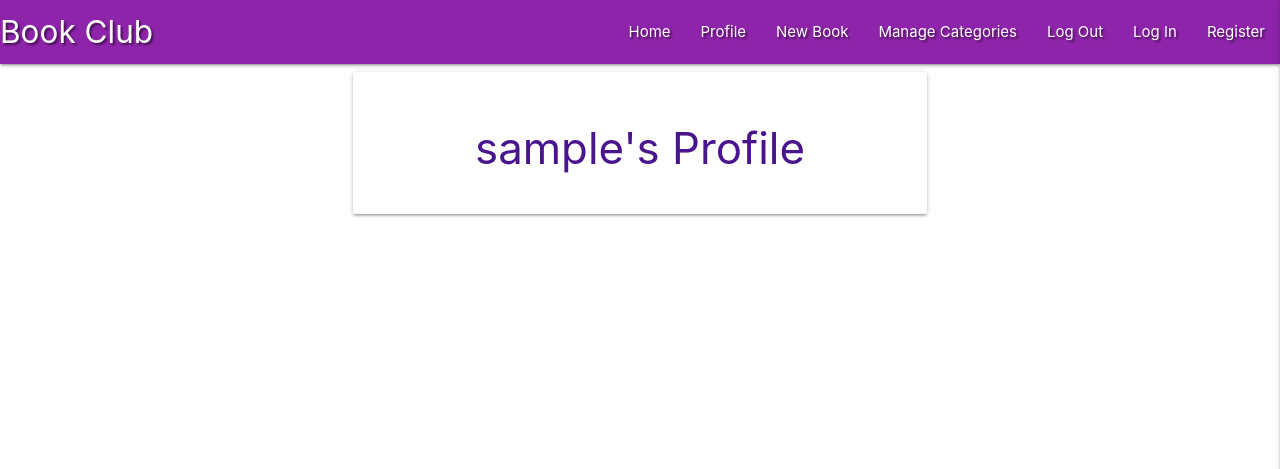
After one commit to AlienatedSoftware/Third_Milestone_Book_Club, a Flask app: page /profile/1 in a window 1280 px wide. The commit adds this page. Shown: the top 469 px of the page. Run offline with Flask 2, Linux system fonts and the light colour scheme; the visitor is signed in with stand-in values (Sample User, id 1); a database or web service that is not in the repository returns one stand-in record (values such as "Sample title"); some libraries are stand-ins or nearby versions.

Commit message:
Added user profile page session

```diff
--- a/app.py
+++ b/app.py
@@ -45,6 +45,8 @@ def register():
         # Puts the new user into 'session' cookie
         session["user"] = request.form.get("username").lower()
         flash("Registration Successful!")
+        return redirect(url_for("profile", username=session["user"]))
+
     return render_template("register.html")
 
 
@@ -60,7 +62,10 @@ def login():
             if check_password_hash(
                 existing_user["password"], request.form.get("password")):
                     session["user"] = request.form.get("username").lower()
-                    flash("Welcome, {}".format(request.form.get("username")))
+                    flash("Welcome, {}".format(
+                        request.form.get("username")))
+                    return redirect(url_for(
+                        "profile", username=session["user"]))
             else:
                 # Invalid password match
                 flash("Incorrect Username and/or Password")
@@ -74,6 +79,14 @@ def login():
     return render_template("login.html")
 
 
+@app.route("/profile/<username>", methods=["GET", "POST"])
+def profile(username):
+    # Grabs the session user's username from database
+    username = mongo.db.users.find_one(
+        {"username": session["user"]})["username"]
+    return render_template("profile.html", username=username)
+
+
 if __name__ == "__main__":
     app.run(host=os.environ.get("IP"),
             port=int(os.environ.get("PORT")),
--- a/templates/base.html
+++ b/templates/base.html
@@ -22,7 +22,7 @@
                 <a href="#" data-target="mobile-demo" class="sidenav-trigger right"><i class="fas fa-bars"></i></a>
                 <ul class="right hide-on-med-and-down">
                     <li><a href="{{ url_for('get_books') }}">Home</a></li>
-                    <li><a href="#">Profile</a></li>
+                    <li><a href="{{ url_for('profile', username=session['user']) }}">Profile</a></li>
                     <li><a href="#">New Book</a></li>
                     <li><a href="#">Manage Categories</a></li>
                     <li><a href="#">Log Out</a></li>
@@ -36,7 +36,7 @@
         <ul class="sidenav" id="mobile-demo">
             <li><h4 class="center-align purple-text text-darken 4">Book Club</h4></li>
             <li><a href="{{ url_for('get_books') }}">Home</a></li>
-            <li><a href="#">Profile</a></li>
+            <li><a href="{{ url_for('profile', username=session['user']) }}">Profile</a></li>
             <li><a href="#">New Book</a></li>
             <li><a href="#">Manage Categories</a></li>
             <li><a href="#">Log Out</a></li>
--- /dev/null
+++ b/templates/profile.html
@@ -0,0 +1,14 @@
+{% extends "base.html" %}
+{% block content %}
+
+    <div class="row">
+        <div class="col s12 m8 offset-m2">
+            <div class="card-panel">
+                <h3 class="center-align purple-text text-darken-4">
+                    {{ username }}'s Profile
+                </h3>
+            </div>
+        </div>
+    </div>
+
+{% endblock %}
```
